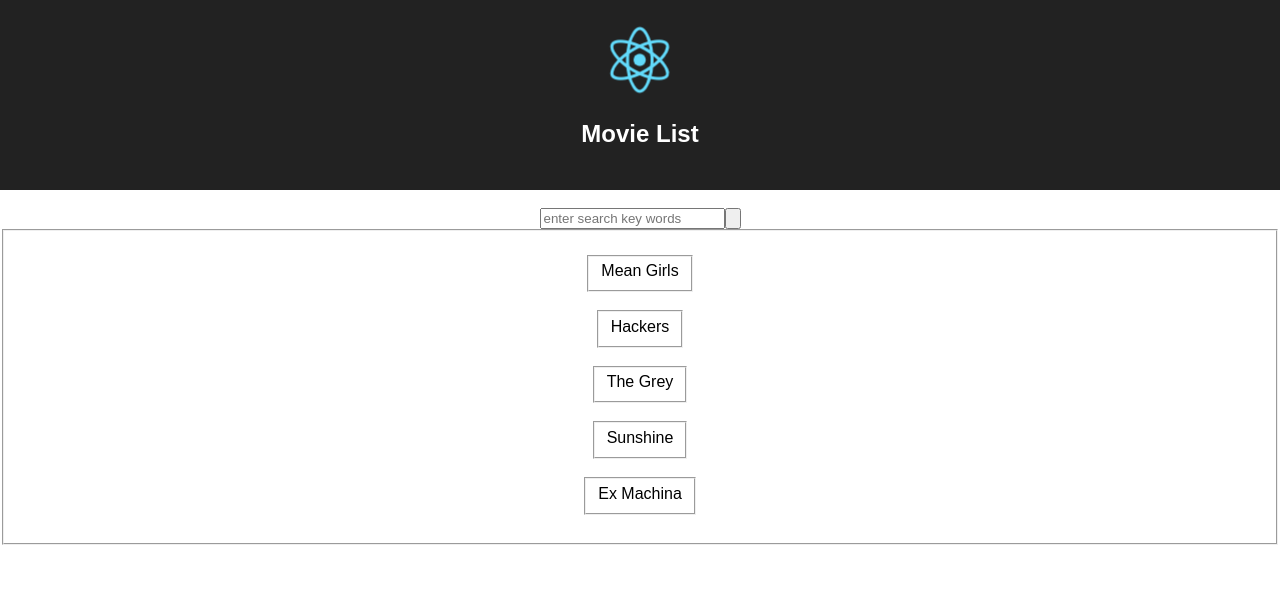
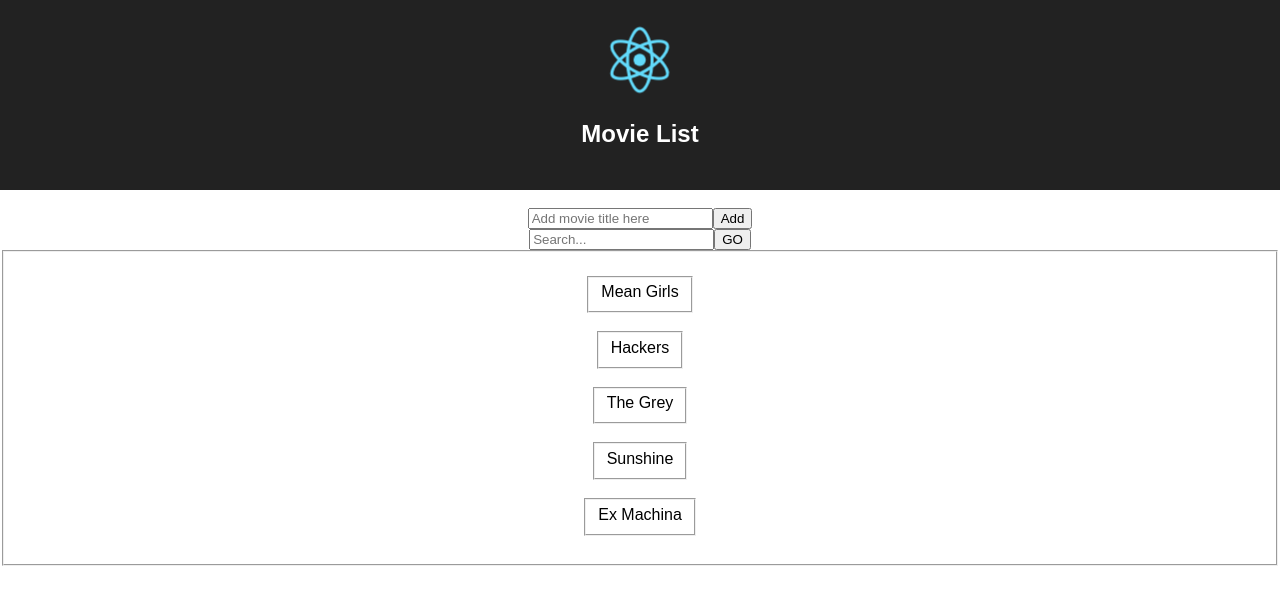
Before and after one commit to gil-k/movielist, a React (Create React App) app: page / in a window 1280 px wide. Shown: the top 604 px of the page. Built offline with nearby package versions, Linux system fonts and the light colour scheme.

Commit message:
add movie button works

```diff
--- /dev/null
+++ b/src/AddMovies.js
@@ -0,0 +1,35 @@
+import React from 'react';
+
+class AddMovies extends React.Component {
+  constructor(props){
+    super(props);
+    this.state = {
+      value: ''
+    };
+    this.handleChange = this.handleChange.bind(this);
+  }
+
+  handleChange(e) {
+    this.setState({
+      value: e.target.value
+    });
+    // console.log(this.state.value);
+  }
+
+  render() {
+    return(
+      <div>
+      <input id='inputfield' type='text'
+        placeholder='Add movie title here'
+        value={this.state.value}
+        onChange={this.handleChange.bind(this)}/>
+
+      <input type='button'
+        onClick={() => this.props.handleAddButtonClick(this.state.value)}
+        value='Add'/>
+      </div>
+    )
+  }
+}
+
+export default AddMovies;
--- a/src/App.js
+++ b/src/App.js
@@ -3,6 +3,7 @@ import logo from './logo.svg';
 import './App.css';
 
 import MovieList from './MovieList.js';
+import AddMovies from './AddMovies.js';
 import Search from './Search.js';
 
 class App extends Component {
@@ -15,6 +16,11 @@ class App extends Component {
       filter: ''
     };
     this.handleSearchInputClick = this.handleSearchInputClick.bind(this);
+    // this.handleAddButtonClick = this.handleAddButtonClick.bind(this);
+  }
+
+  handleAddMovieClick(value) {
+    alert(value);
   }
 
   handleSearchInputClick(value) {
@@ -24,12 +30,14 @@ class App extends Component {
 
   render() {
     return (
-      <div className="App">
+      <div  className="App">
         <header className="App-header">
           <img src={logo} className="App-logo" alt="logo" />
           <h1 className="App-title">Movie List</h1>
         </header>
         <p className="App-intro"><code></code></p>
+
+        <AddMovies handleAddButtonClick={this.handleAddMovieClick} />
 
         <Search handleSearchButtonClick={this.handleSearchInputClick} />
 
--- a/src/MovieList.js
+++ b/src/MovieList.js
@@ -13,15 +13,15 @@ class MovieList extends Component {
   }
   render() {
     return (
-      <div className="App" width="50%">
-        <fieldset  class="fieldset-auto-width">
+      <div width="50%">
+        <fieldset  className="fieldset-auto-width">
         <header className="">
         </header>
         <p className="App-intro"></p>
 
         {
           this.state.movies.filter (movie => movie.title.includes(this.props.filterString))
-          .map (movie => <MovieListEntry movie={movie}/>)
+          .map (movie => <MovieListEntry movie={movie} key={movie.title}/>)
         }
         </fieldset>
       </div>
--- a/src/MovieListEntry.js
+++ b/src/MovieListEntry.js
@@ -1,12 +1,12 @@
-import React, { Component } from 'react';
+import React from 'react';
 // import logo from './logo.svg';
 import './App.css';
 
-class MovieListEntry extends Component {
+class MovieListEntry extends React.Component {
   render() {
     return (
       <div className="App">
-        <header><fieldset  class="fieldset-auto-width">{this.props.movie.title}
+        <header><fieldset className="fieldset-auto-width">{this.props.movie.title}
         </fieldset></header>
         <p className="App-intro"></p>
       </div>
--- a/src/Search.js
+++ b/src/Search.js
@@ -19,9 +19,9 @@ class Search extends React.Component {
   render() {
     return(
       <div>
-      <input id='searchfield' type='text' placeholder='enter search key words' value={this.state.value} onChange={this.handleChange.bind(this)}/>
+      <input id='searchfield' type='text' placeholder='Search...' value={this.state.value} onChange={this.handleChange.bind(this)}/>
 
-      <input type='button' onClick={() => this.props.handleSearchButtonClick(this.state.value)} />
+      <input type='button' onClick={() => this.props.handleSearchButtonClick(this.state.value)} value='GO'/>
       </div>
     )
   }
--- a/src/index.js
+++ b/src/index.js
@@ -4,5 +4,9 @@ import './index.css';
 import App from './App';
 import registerServiceWorker from './registerServiceWorker';
 
-ReactDOM.render(<App />, document.getElementById('root'));
+ReactDOM.render(
+  <App />,
+  document.getElementById('root')
+);
+
 registerServiceWorker();
```
Also changed, not shown: db/index.js (added, +8 -0 lines).
